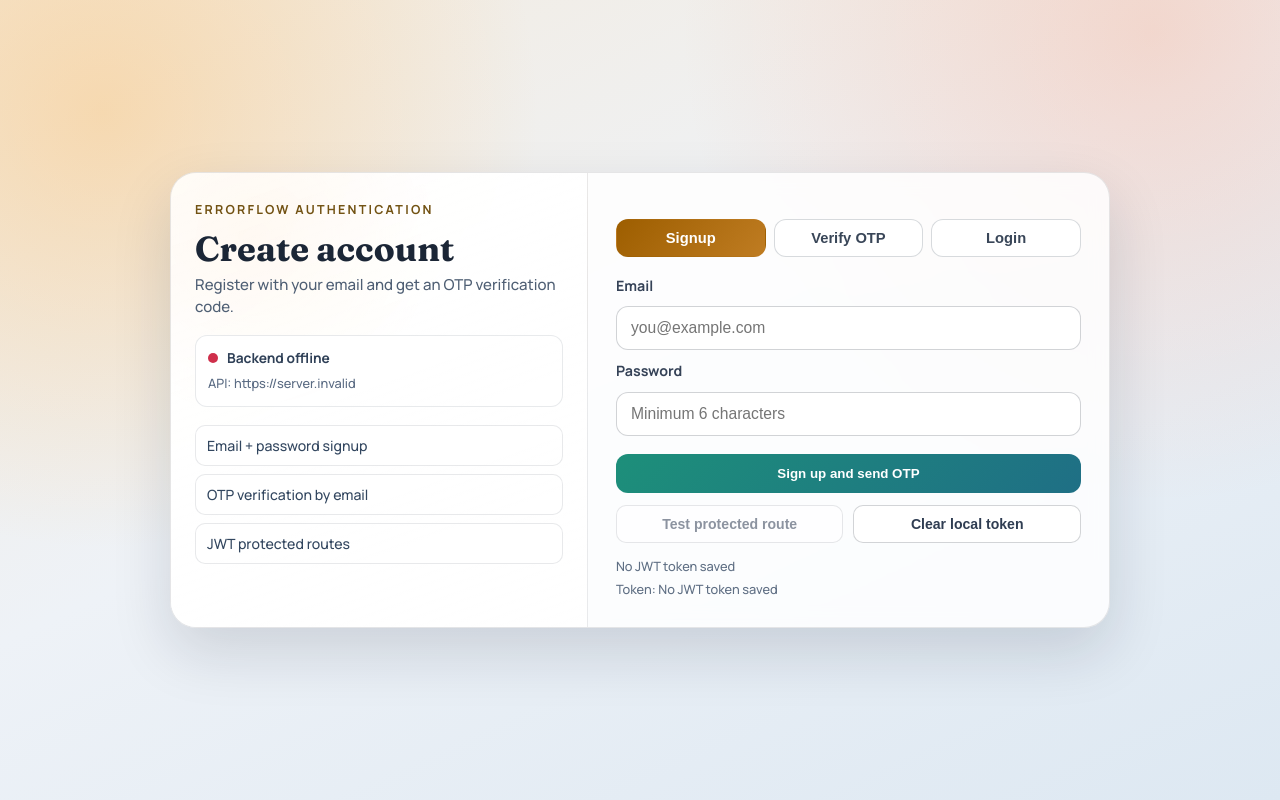
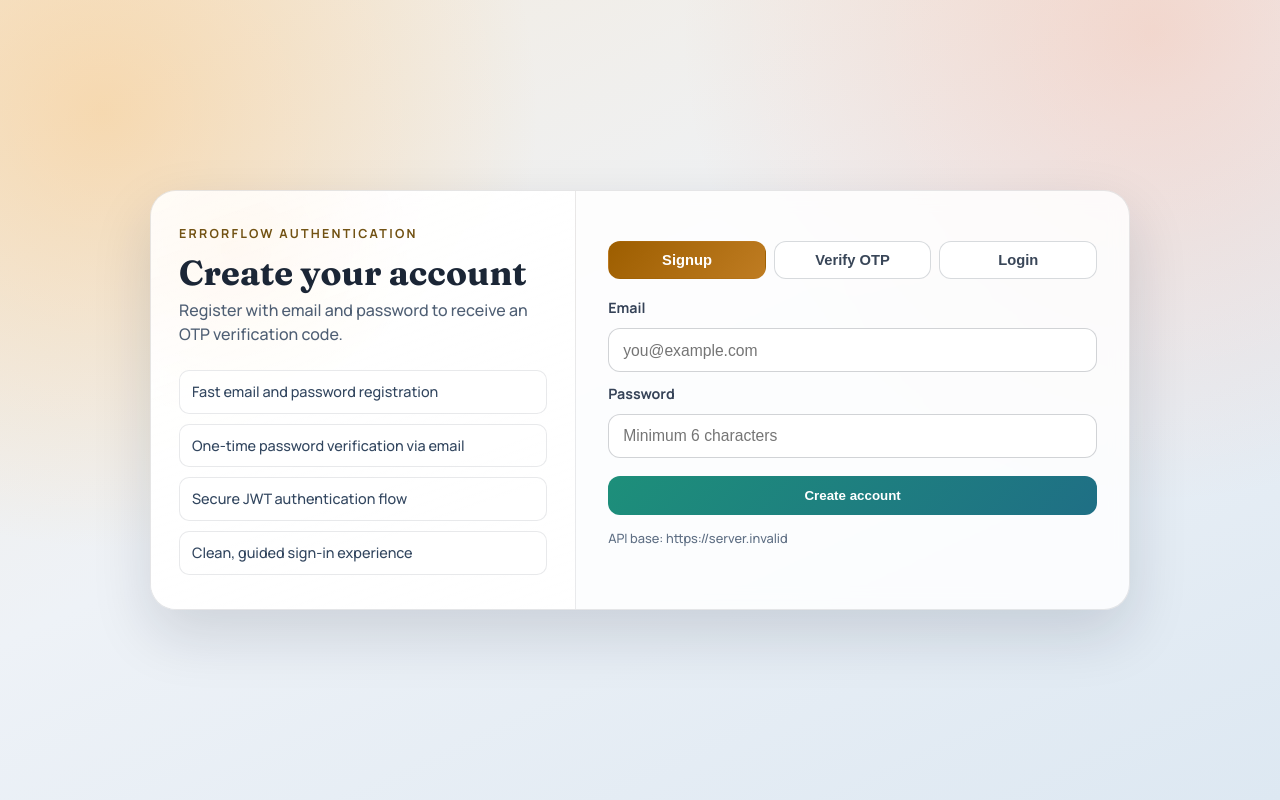
Before and after one commit to OmkarM9090/ErrorFlow_hn4, a React app in the folder Frontend/: page / in a window 1280 px wide. Built offline with nearby package versions, Linux system fonts and the light colour scheme; no server answers; the HTML template or start-up script is replaced by a standard one.

Commit message:
authentication is done finally

```diff
--- a/Frontend/src/App.css
+++ b/Frontend/src/App.css
@@ -10,9 +10,9 @@
 }
 
 .auth-card {
-  width: min(940px, 96vw);
+  width: min(980px, 96vw);
   display: grid;
-  grid-template-columns: 1fr 1.25fr;
+  grid-template-columns: 1fr 1.3fr;
   background: rgba(255, 255, 255, 0.84);
   backdrop-filter: blur(9px);
   border: 1px solid rgba(22, 26, 33, 0.1);
@@ -23,7 +23,7 @@
 }
 
 .auth-side {
-  padding: 28px 24px;
+  padding: 34px 28px;
   background:
     linear-gradient(160deg, rgba(255, 255, 255, 0.68), rgba(255, 255, 255, 0.92)),
     radial-gradient(circle at 20% 14%, rgba(255, 170, 60, 0.2), transparent 35%);
@@ -49,75 +49,29 @@
 .sub-copy {
   margin: 0;
   color: #4f5f74;
-  font-size: 0.94rem;
-}
-
-.status-rail {
-  margin-top: 16px;
-  padding: 12px;
-  border-radius: 12px;
-  background: rgba(255, 255, 255, 0.8);
-  border: 1px solid rgba(35, 49, 68, 0.1);
-  display: grid;
-  gap: 6px;
-}
-
-.badge-row {
-  display: flex;
-  align-items: center;
-  gap: 9px;
-}
-
-.dot {
-  width: 10px;
-  height: 10px;
-  border-radius: 999px;
-  display: inline-block;
-}
-
-.dot.online {
-  background: #0f9a58;
-}
-
-.dot.offline {
-  background: #cf2f4b;
-}
-
-.dot.checking {
-  background: #b7801e;
-}
-
-.badge-text {
-  font-size: 0.86rem;
-  color: #2f4057;
-  font-weight: 700;
-}
-
-.api-label {
-  font-size: 0.8rem;
-  color: #5a6b83;
-  word-break: break-word;
+  font-size: 1rem;
+  max-width: 44ch;
 }
 
 .feature-list {
-  margin: 18px 0 0;
+  margin: 24px 0 0;
   padding: 0;
   list-style: none;
   display: grid;
-  gap: 8px;
+  gap: 10px;
 }
 
 .feature-list li {
-  font-size: 0.88rem;
+  font-size: 0.9rem;
   color: #32465f;
-  padding: 9px 11px;
+  padding: 10px 12px;
   border-radius: 10px;
   background: rgba(255, 255, 255, 0.75);
   border: 1px solid rgba(29, 42, 61, 0.1);
 }
 
 .auth-main {
-  padding: 28px;
+  padding: 32px;
 }
 
 .tabs {
@@ -226,39 +180,11 @@
   border: 1px solid #c6dbff;
 }
 
-.token-tools {
-  margin-top: 12px;
-  display: grid;
-  grid-template-columns: repeat(2, 1fr);
-  gap: 10px;
-}
-
-.secondary-btn {
-  border: 1px solid rgba(33, 42, 56, 0.2);
-  background: #ffffff;
-  color: #2f3d52;
-  border-radius: 10px;
-  padding: 10px 12px;
-  font-size: 0.88rem;
-  font-weight: 700;
-  cursor: pointer;
-}
-
-.secondary-btn:disabled {
-  opacity: 0.55;
-  cursor: not-allowed;
-}
-
-.meta {
-  margin-top: 14px;
-  display: grid;
-  gap: 4px;
+.footer-note {
+  margin: 14px 0 0;
   font-size: 0.8rem;
   color: #5f6f84;
-}
-
-.token-preview {
-  overflow-wrap: anywhere;
+  word-break: break-word;
 }
 
 @media (max-width: 640px) {
@@ -284,10 +210,6 @@
   .tabs {
     grid-template-columns: 1fr;
   }
-
-  .token-tools {
-    grid-template-columns: 1fr;
-  }
 }
 
 @keyframes card-enter {
--- a/Frontend/src/components/AuthPage.jsx
+++ b/Frontend/src/components/AuthPage.jsx
@@ -1,6 +1,24 @@
-import { useEffect, useMemo, useState } from 'react';
+import { useState } from 'react';
 
 const API_BASE_URL = (import.meta.env.VITE_API_BASE_URL || 'http://localhost:5000').replace(/\/$/, '');
+
+const AUTH_ACTIONS = {
+  signup: {
+    title: 'Create your account',
+    subtitle: 'Register with email and password to receive an OTP verification code.',
+    button: 'Create account',
+  },
+  verify: {
+    title: 'Verify your email',
+    subtitle: 'Enter the 6-digit OTP sent to your email to activate your account.',
+    button: 'Verify OTP',
+  },
+  login: {
+    title: 'Welcome back',
+    subtitle: 'Sign in securely and continue to your authenticated experience.',
+    button: 'Login securely',
+  },
+};
 
 const emptyForm = {
   email: '',
@@ -11,48 +29,9 @@ const emptyForm = {
 function AuthPage() {
   const [activeTab, setActiveTab] = useState('signup');
   const [form, setForm] = useState(emptyForm);
-  const [token, setToken] = useState(localStorage.getItem('authToken') || '');
   const [loading, setLoading] = useState(false);
   const [message, setMessage] = useState('');
   const [messageType, setMessageType] = useState('info');
-  const [backendStatus, setBackendStatus] = useState('checking');
-
-  const actions = useMemo(
-    () => ({
-      signup: {
-        title: 'Create account',
-        subtitle: 'Register with your email and get an OTP verification code.',
-        button: 'Sign up and send OTP',
-      },
-      verify: {
-        title: 'Verify OTP',
-        subtitle: 'Enter the 6-digit OTP sent to your email address.',
-        button: 'Verify account',
-      },
-      login: {
-        title: 'Secure login',
-        subtitle: 'Login after verification and receive a JWT token.',
-        button: 'Login',
-      },
-    }),
-    []
-  );
-
-  useEffect(() => {
-    const healthCheck = async () => {
-      try {
-        const response = await fetch(`${API_BASE_URL}/`, { method: 'GET' });
-        if (!response.ok) {
-          throw new Error('Backend is not responding correctly');
-        }
-        setBackendStatus('online');
-      } catch (error) {
-        setBackendStatus('offline');
-      }
-    };
-
-    healthCheck();
-  }, []);
 
   const showMessage = (type, text) => {
     setMessageType(type);
@@ -64,20 +43,19 @@ function AuthPage() {
     setForm((prev) => ({ ...prev, [name]: value }));
   };
 
-  const callApi = async ({ path, method = 'POST', payload, jwtToken = '' }) => {
+  const callApi = async ({ path, payload }) => {
     let response;
 
     try {
       response = await fetch(`${API_BASE_URL}${path}`, {
-        method,
+        method: 'POST',
         headers: {
           'Content-Type': 'application/json',
-          ...(jwtToken ? { Authorization: `Bearer ${jwtToken}` } : {}),
         },
-        ...(payload ? { body: JSON.stringify(payload) } : {}),
+        body: JSON.stringify(payload),
       });
     } catch (error) {
-      throw new Error('Cannot connect to backend. Start backend on port 5000 and check CORS/API URL.');
+      throw new Error('Cannot connect to backend. Start backend on port 5000 and check API URL.');
     }
 
     let data = {};
@@ -121,7 +99,7 @@ function AuthPage() {
       },
     });
 
-    showMessage('success', data.message || 'Signup completed. Check your email for OTP.');
+    showMessage('success', data.message || 'Account created. Check your email for OTP.');
     setActiveTab('verify');
   };
 
@@ -134,7 +112,7 @@ function AuthPage() {
       },
     });
 
-    showMessage('success', data.message || 'Email verified successfully. You can login now.');
+    showMessage('success', data.message || 'Email verified. You can login now.');
     setActiveTab('login');
   };
 
@@ -147,29 +125,11 @@ function AuthPage() {
       },
     });
 
-    setToken(data.token);
-    localStorage.setItem('authToken', data.token);
-    showMessage('success', data.message || 'Login successful. JWT token saved locally.');
-  };
+    if (data.token) {
+      localStorage.setItem('authToken', data.token);
+    }
 
-  const handleProtectedCheck = async () => {
-    try {
-      const data = await callApi({
-        path: '/api/auth/protected',
-        method: 'GET',
-        jwtToken: token,
-      });
-
-      showMessage('success', `Protected route success: ${data.message}`);
-    } catch (error) {
-      showMessage('error', error.message || 'Unable to access protected route');
-    }
-  };
-
-  const clearSession = () => {
-    setToken('');
-    localStorage.removeItem('authToken');
-    showMessage('info', 'Local session token cleared.');
+    showMessage('success', data.message || 'Login successful.');
   };
 
   const submit = async (event) => {
@@ -194,8 +154,6 @@ function AuthPage() {
     }
   };
 
-  const tokenPreview = token ? `${token.slice(0, 18)}...${token.slice(-10)}` : 'No JWT token saved';
-
   const isSignup = activeTab === 'signup';
   const isVerify = activeTab === 'verify';
   const isLogin = activeTab === 'login';
@@ -205,27 +163,14 @@ function AuthPage() {
       <section className="auth-card">
         <aside className="auth-side">
           <p className="eyebrow">ErrorFlow Authentication</p>
-          <h1>{actions[activeTab].title}</h1>
-          <p className="sub-copy">{actions[activeTab].subtitle}</p>
-
-          <div className="status-rail">
-            <div className="badge-row">
-              <span className={`dot ${backendStatus}`} />
-              <span className="badge-text">
-                {backendStatus === 'online'
-                  ? 'Backend online'
-                  : backendStatus === 'offline'
-                    ? 'Backend offline'
-                    : 'Checking backend'}
-              </span>
-            </div>
-            <span className="api-label">API: {API_BASE_URL}</span>
-          </div>
+          <h1>{AUTH_ACTIONS[activeTab].title}</h1>
+          <p className="sub-copy">{AUTH_ACTIONS[activeTab].subtitle}</p>
 
           <ul className="feature-list">
-            <li>Email + password signup</li>
-            <li>OTP verification by email</li>
-            <li>JWT protected routes</li>
+            <li>Fast email and password registration</li>
+            <li>One-time password verification via email</li>
+            <li>Secure JWT authentication flow</li>
+            <li>Clean, guided sign-in experience</li>
           </ul>
         </aside>
 
@@ -300,25 +245,13 @@ function AuthPage() {
             )}
 
             <button type="submit" className="submit-btn" disabled={loading}>
-              {loading ? 'Please wait...' : actions[activeTab].button}
+              {loading ? 'Please wait...' : AUTH_ACTIONS[activeTab].button}
             </button>
           </form>
 
           {message && <p className={`status ${messageType}`}>{message}</p>}
 
-          <div className="token-tools">
-            <button type="button" className="secondary-btn" onClick={handleProtectedCheck} disabled={!token || loading}>
-              Test protected route
-            </button>
-            <button type="button" className="secondary-btn" onClick={clearSession} disabled={loading}>
-              Clear local token
-            </button>
-          </div>
-
-          <footer className="meta">
-            <span>{token ? 'JWT token saved in localStorage' : 'No JWT token saved'}</span>
-            <span className="token-preview">Token: {tokenPreview}</span>
-          </footer>
+          <p className="footer-note">API base: {API_BASE_URL}</p>
         </section>
       </section>
     </main>
```
